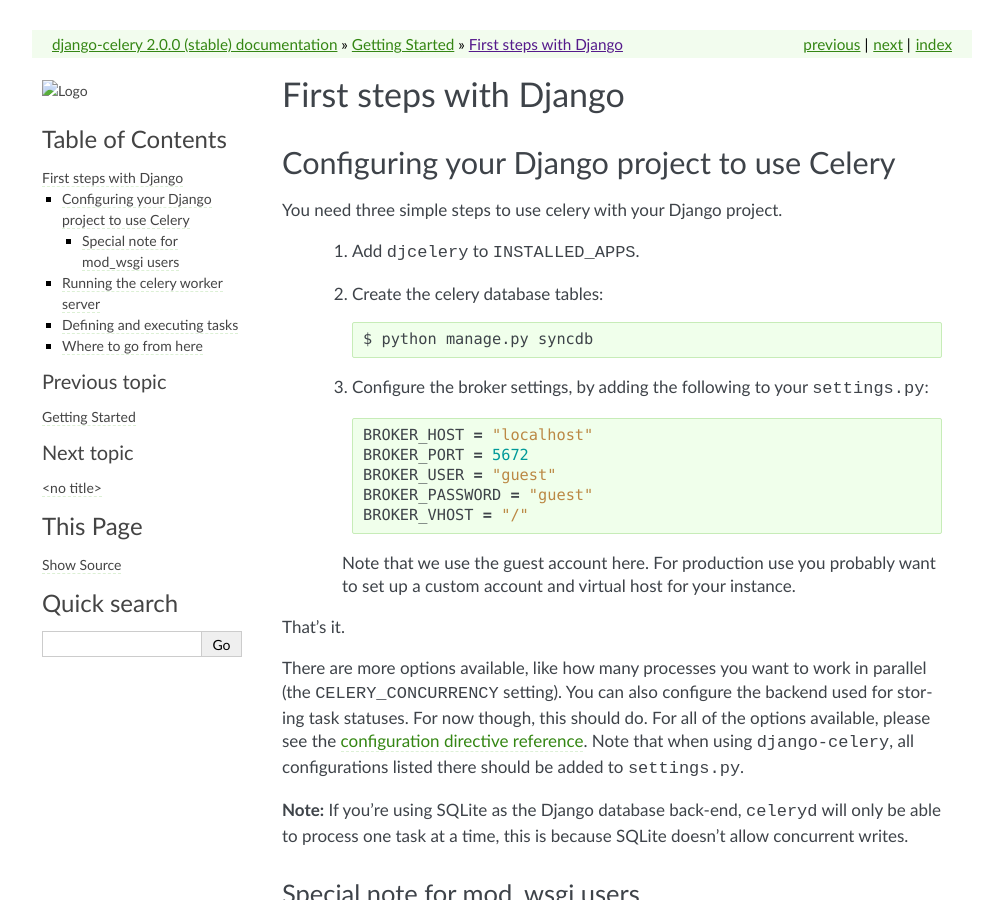
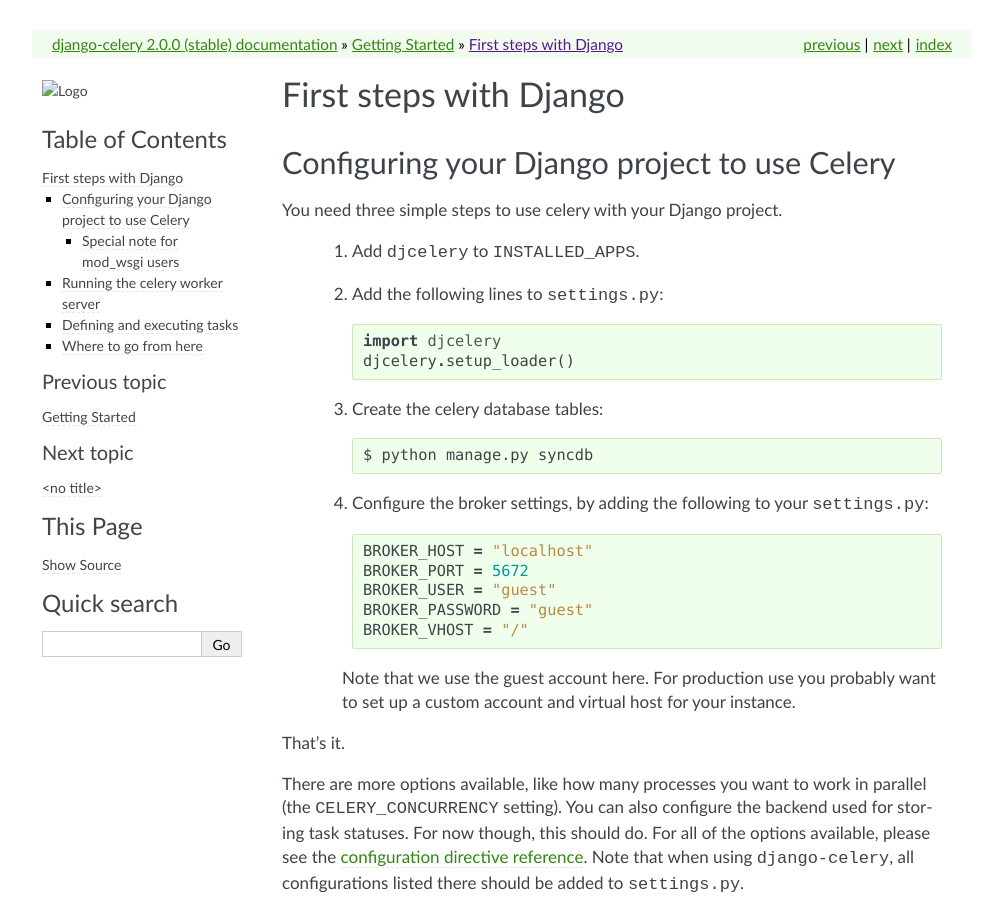
Before and after one commit to celery/django-celery, a Sphinx documentation site: the page built from docs/getting-started/first-steps-with-django.rst, in a window 1280 px wide and 900 px high. Shown: the whole window, without its empty margins (138-1141 px from the left). Built offline with Sphinx 7.4.7, drawn with Linux system fonts in a browser that asks for light colours.

Commit message:
Added new step to "getting started"

```diff
--- a/docs/getting-started/first-steps-with-django.rst
+++ b/docs/getting-started/first-steps-with-django.rst
@@ -9,11 +9,16 @@
 
     1. Add ``djcelery`` to ``INSTALLED_APPS``.
 
-    2. Create the celery database tables::
+    2. Add the following lines to ``settings.py``::
+
+        import djcelery
+        djcelery.setup_loader()
+
+    3. Create the celery database tables::
 
             $ python manage.py syncdb
 
-    3. Configure the broker settings, by adding the following to your
+    4. Configure the broker settings, by adding the following to your
        ``settings.py``::
 
             BROKER_HOST = "localhost"
--- a/docs/introduction.rst
+++ b/docs/introduction.rst
@@ -50,6 +50,11 @@
 ``INSTALLED_APPS``::
 
     INSTALLED_APPS += ("djcelery", )
+
+Then add the following lines to ``settings.py``::
+
+    import djcelery
+    djcelery.setup_loader()
 
 Everything works the same as described in the `Celery User Manual`_, except you
 need to invoke the programs through ``manage.py``:
```
Also changed, not shown: 1 other file.
